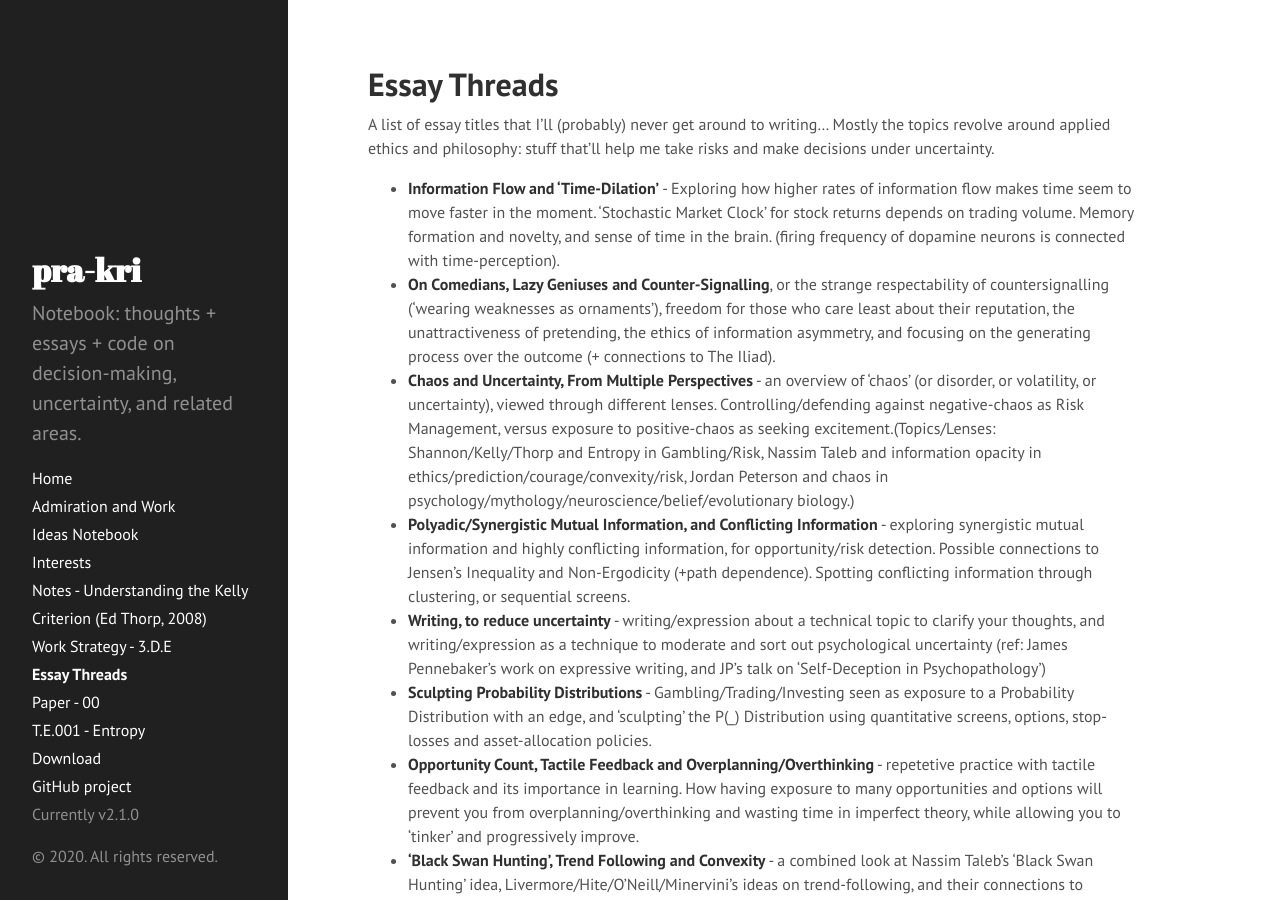
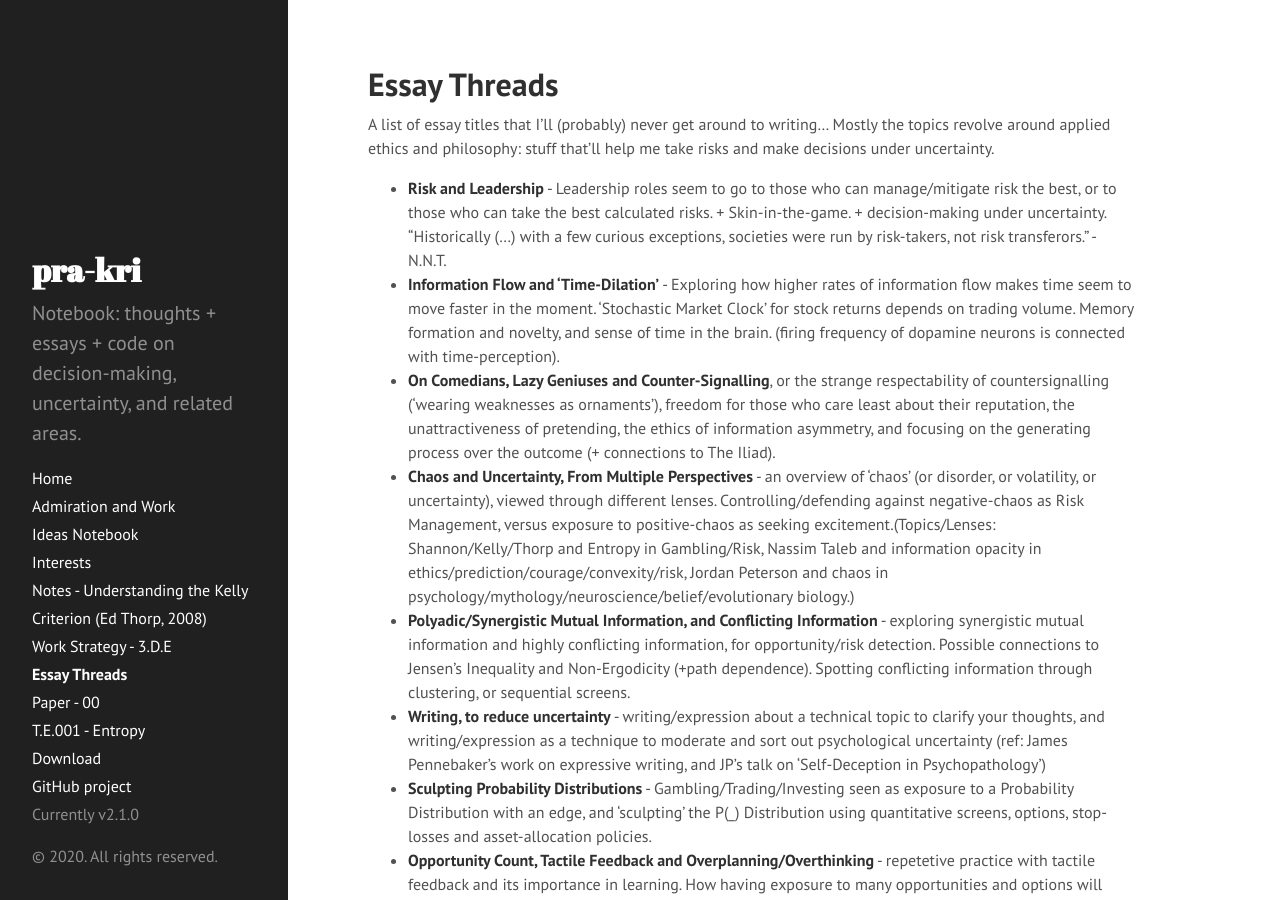
Before and after one commit to pra-kri/pra-kri.github.io, a Jekyll site: the page built from essay_threads.md, in a window 1280 px wide and 900 px high. Built offline with Jekyll 4.4.1, drawn with Linux system fonts in a browser that asks for light colours.

Commit message:
Update essay_threads.md

```diff
--- a/essay_threads.md
+++ b/essay_threads.md
@@ -6,6 +6,8 @@ title: Essay Threads
 A list of essay titles that I'll (probably) never get around to writing...
 Mostly the topics revolve around applied ethics and philosophy: stuff that'll help me take risks and make decisions under uncertainty.
 
+
+* **Risk and Leadership** - Leadership roles seem to go to those who can manage/mitigate risk the best, or to those who can take the best calculated risks. + Skin-in-the-game. + decision-making under uncertainty. "Historically (...) with a few curious exceptions, societies were run by risk-takers, not risk transferors." - N.N.T.
 * **Information Flow and 'Time-Dilation'** - Exploring how higher rates of information flow makes time seem to move faster in the moment. 'Stochastic Market Clock' for stock returns depends on trading volume. Memory formation and novelty, and sense of time in the brain. (firing frequency of dopamine neurons is connected with time-perception).
 * **On Comedians, Lazy Geniuses and Counter-Signalling**, or the strange respectability of countersignalling ('wearing weaknesses as ornaments'), freedom for those who care least about their reputation, the unattractiveness of pretending, the ethics of information asymmetry, and focusing on the generating process over the outcome (+ connections to The Iliad).
 * **Chaos and Uncertainty, From Multiple Perspectives** - an overview of 'chaos' (or disorder, or volatility, or uncertainty), viewed through different lenses. Controlling/defending against negative-chaos as Risk Management, versus exposure to positive-chaos as seeking excitement.(Topics/Lenses: Shannon/Kelly/Thorp and Entropy in Gambling/Risk, Nassim Taleb and information opacity in ethics/prediction/courage/convexity/risk, Jordan Peterson and chaos in psychology/mythology/neuroscience/belief/evolutionary biology.)
```
